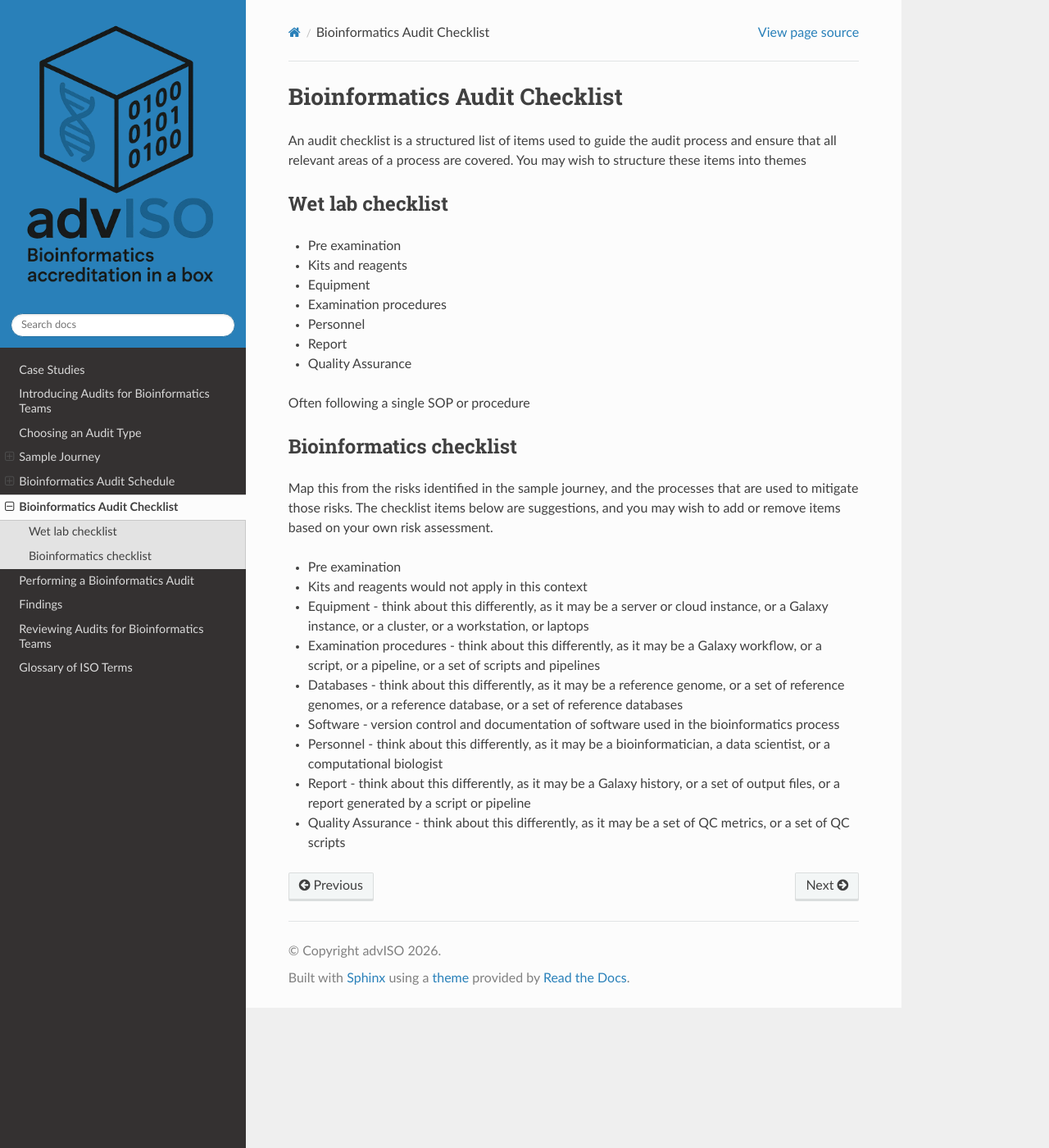
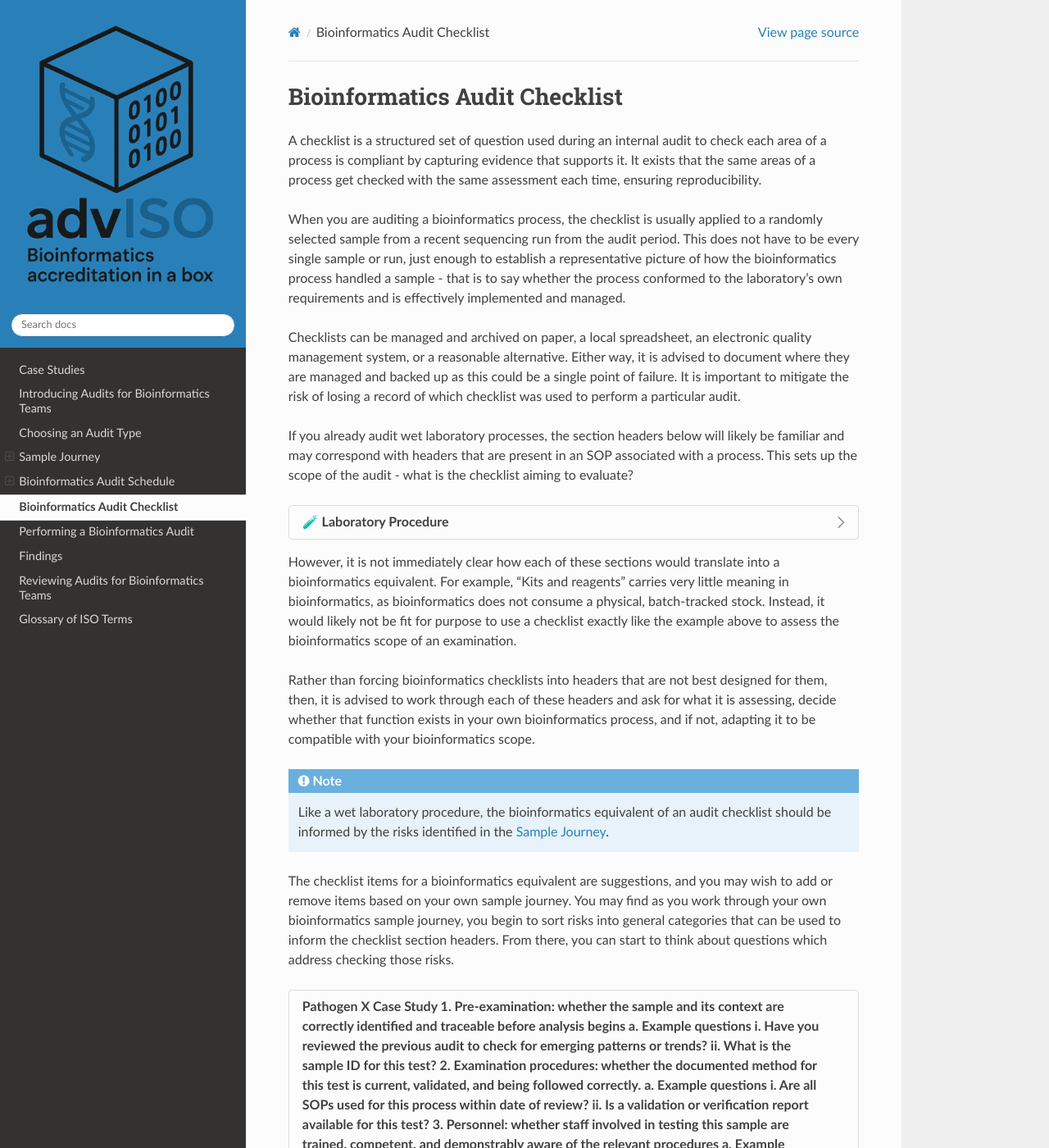
Before and after one commit to advISO-project/advISO_audit_guide, a Sphinx documentation site: the page built from docs/source/audit_guide/checklist.rst, in a window 1280 px wide and 1400 px high. Shown: the whole window at 82% size. Built offline with Sphinx 7.4.7 and the Read the Docs theme 3.1.0, drawn with Linux system fonts in a browser that asks for light colours; some of the changed text lies outside the part shown.

Commit message:
checklist

```diff
--- a/docs/source/audit_guide/checklist.rst
+++ b/docs/source/audit_guide/checklist.rst
@@ -1,33 +1,77 @@
 ===============================
 Bioinformatics Audit Checklist
 ===============================
+A checklist is a structured set of question used during an internal audit to check each area of a process is compliant by capturing evidence that supports it. It exists that the same areas of a process get checked with the same assessment each time, ensuring reproducibility.
 
-An audit checklist is a structured list of items used to guide the audit process and ensure that all relevant areas of a process are covered. You may wish to structure these items into themes
+When you are auditing a bioinformatics process, the checklist is usually applied to a randomly selected sample from a recent sequencing run from the audit period. This does not have to be every single sample or run, just enough to establish a representative picture of how the bioinformatics process handled a sample - that is to say whether the process conformed to the laboratory's own requirements and is effectively implemented and managed.
 
-Wet lab checklist
-------------------
-- Pre examination
-- Kits and reagents
-- Equipment
-- Examination procedures
-- Personnel
-- Report
-- Quality Assurance
+Checklists can be managed and archived on paper, a local spreadsheet, an electronic quality management system, or a reasonable alternative. Either way, it is advised to document where they are managed and backed up as this could be a single point of failure. It is important to mitigate the risk of losing a record of which checklist was used to perform a particular audit.
 
+If you already audit wet laboratory processes, the section headers below will likely be familiar and may correspond with headers that are present in an SOP associated with a process. This sets up the scope of the audit - what is the checklist aiming to evaluate?
 
-Often following a single SOP or procedure
+.. dropdown:: 🧪 Laboratory Procedure
 
-Bioinformatics checklist
---------------------------
+  1. **Pre-examination**: was the process for sample receipt and preparation followed correctly for a selected sample?
 
-Map this from the risks identified in the sample journey, and the processes that are used to mitigate those risks. The checklist items below are suggestions, and you may wish to add or remove items based on your own risk assessment.
+  2. **Examination procedures**: has the SOP been followed step-by-step for a selected sample?
 
-- Pre examination
-- Kits and reagents would not apply in this context
-- Equipment - think about this differently, as it may be a server or cloud instance, or a Galaxy instance, or a cluster, or a workstation, or laptops
-- Examination procedures - think about this differently, as it may be a Galaxy workflow, or a script, or a pipeline, or a set of scripts and pipelines
-- Databases - think about this differently, as it may be a reference genome, or a set of reference genomes, or a reference database, or a set of reference databases
-- Software - version control and documentation of software used in the bioinformatics process
-- Personnel - think about this differently, as it may be a bioinformatician, a data scientist, or a computational biologist
-- Report - think about this differently, as it may be a Galaxy history, or a set of output files, or a report generated by a script or pipeline
-- Quality Assurance - think about this differently, as it may be a set of QC metrics, or a set of QC scripts
+  3. **Equipment**: is laboratory equipment calibrated, used, maintained/replaced correctly and functioning according to manufacturer's instructions?
+
+  4. **Kits and reagents**: is the stock of kits and reagents used for the test controlled?
+
+  5. **Personnel**: are training and competency records for this process present and up to date for the staff member following the SOP?
+
+  6. **Report**: is the final report correct and does it evidence the test was performed correctly within the agreed turnaround time (TAT)?
+
+  7. **Quality assurance**: is there evidence of IQA and EQA for the test?
+
+However, it is not immediately clear how each of these sections would translate into a bioinformatics equivalent. For example, "Kits and reagents" carries very little meaning in bioinformatics, as bioinformatics does not consume a physical, batch-tracked stock. Instead, it would likely not be fit for purpose to use a checklist exactly like the example above to assess the bioinformatics scope of an examination.
+
+Rather than forcing bioinformatics checklists into headers that are not best designed for them, then, it is advised to work through each of these headers and ask for what it is assessing, decide whether that function exists in your own bioinformatics process, and if not, adapting it to be compatible with your bioinformatics scope.
+
+.. note::
+    Like a wet laboratory procedure, the bioinformatics equivalent of an audit checklist should be informed by the risks identified in the :doc:`/audit_guide/sample_journey`.
+
+The checklist items for a bioinformatics equivalent are suggestions, and you may wish to add or remove items based on your own sample journey. You may find as you work through your own bioinformatics sample journey, you begin to sort risks into general categories that can be used to inform the checklist section headers. From there, you can start to think about questions which address checking those risks.
+
+.. dropdown:: Pathogen X Case Study
+    1. **Pre-examination**: whether the sample and its context are correctly identified and traceable before analysis begins
+        a. **Example questions**
+            i. Have you reviewed the previous audit to check for emerging patterns or trends?
+            ii. What is the sample ID for this test?
+    2. **Examination procedures**: whether the documented method for this test is current, validated, and being followed correctly.
+        a. **Example questions**
+            i. Are all SOPs used for this process within date of review?
+            ii. Is a validation or verification report available for this test?
+    3. **Personnel**: whether staff involved in testing this sample are trained, competent, and demonstrably aware of the relevant procedures
+        a. **Example questions**
+            i. Do staff involved in testing this sample have evidence of reading all relevant documentation?
+            ii. Are training and competency records of staff who performed the test available and up to date?
+    4. **Bioinformatics analysis**: whether the pipeline received the correct inputs and produced the expected outputs at each stage.
+        a. **Example questions**
+            i. Are the input sequencing files for this sample available and not corrupt?
+            ii. Were expected outputs for the analysis sample generated at each stage of the bioinformatics workflow?
+    5. **Databases**: whether reference databases are current, accessible, and any changes have been verified?
+        a. **Example questions**
+            i. Are any databases required for testing this sample accessible, back up, and up to date?
+            ii. If there has been an updated in the last 12 months, was an appropriate verification performed?
+    6. **Software**: whether tool versions are recorded and any updates have been proportionately verified
+        a. **Example questions**
+            i. For all tools used for testing this sample, is the version number stated?
+            ii. If there has been an update in the last 12 months, was an appropriate verification performed?
+    7. **Equipment**: whether IT hardware is functioning correctly, maintained, and covered by adequate support arrangements. If you have access to high performance computing, you may also want to think about additional risks like temperature breaches
+        a. **Example questions**
+            i. If the IT equipment used to perform this test has malfunctioned and been replaced in, has an inspection confirmed proper functioning?
+            ii. Is there a warranty for IT equipment used to perform this test, and is it in date?
+    8. **Data storage and archival**: whether files and logs are retained and stored according to an agreed, traceable procedure
+        a. **Example questions**
+            i. Is there an agreed procedure for how input and output files for this test are stored and archived?
+            ii. Are log files outputted at each relevant stage of the bioinformatics process, and do they contain information for traceability, e.g. timestamps?
+    9. **Quality assurance**: whether internal and external quality checks are defined, documented, and evidenced
+        a. **Example questions**
+            i. Is there evidence of EQA or interlaboratory exchange?
+            ii. Are the IQA procedure, frequency, and pass/fail criteria included in an SOP? Is there evidence of recent IQA?
+            iii. Are QC thresholds configured and documented to determine the pass/fail criteria of the sample?
+
+.. tip::
+    It is advised that proposed checklists are agreed upon by those who are responsible for quality management in your laboratory before proceeding further with the audit.
```
